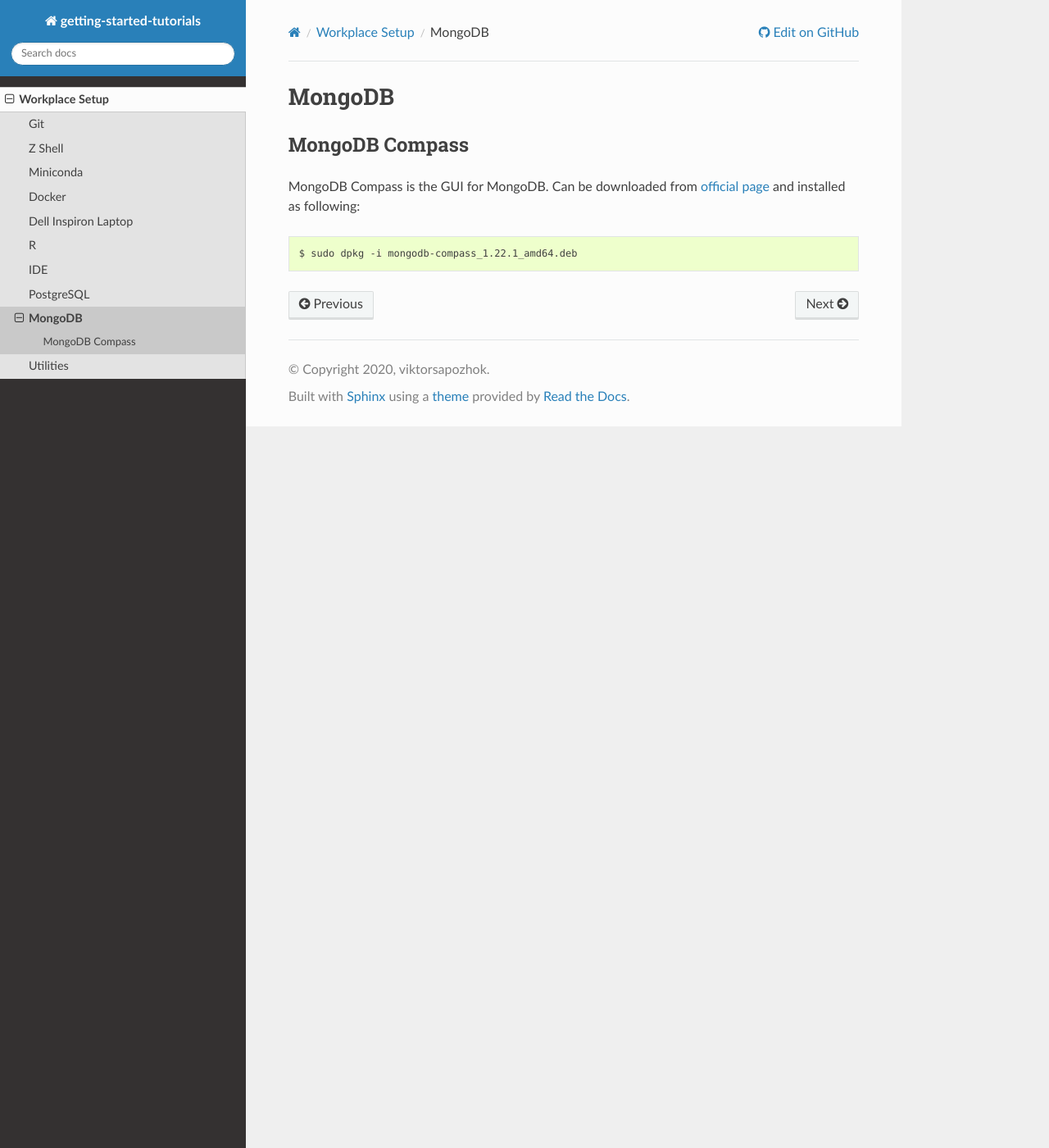
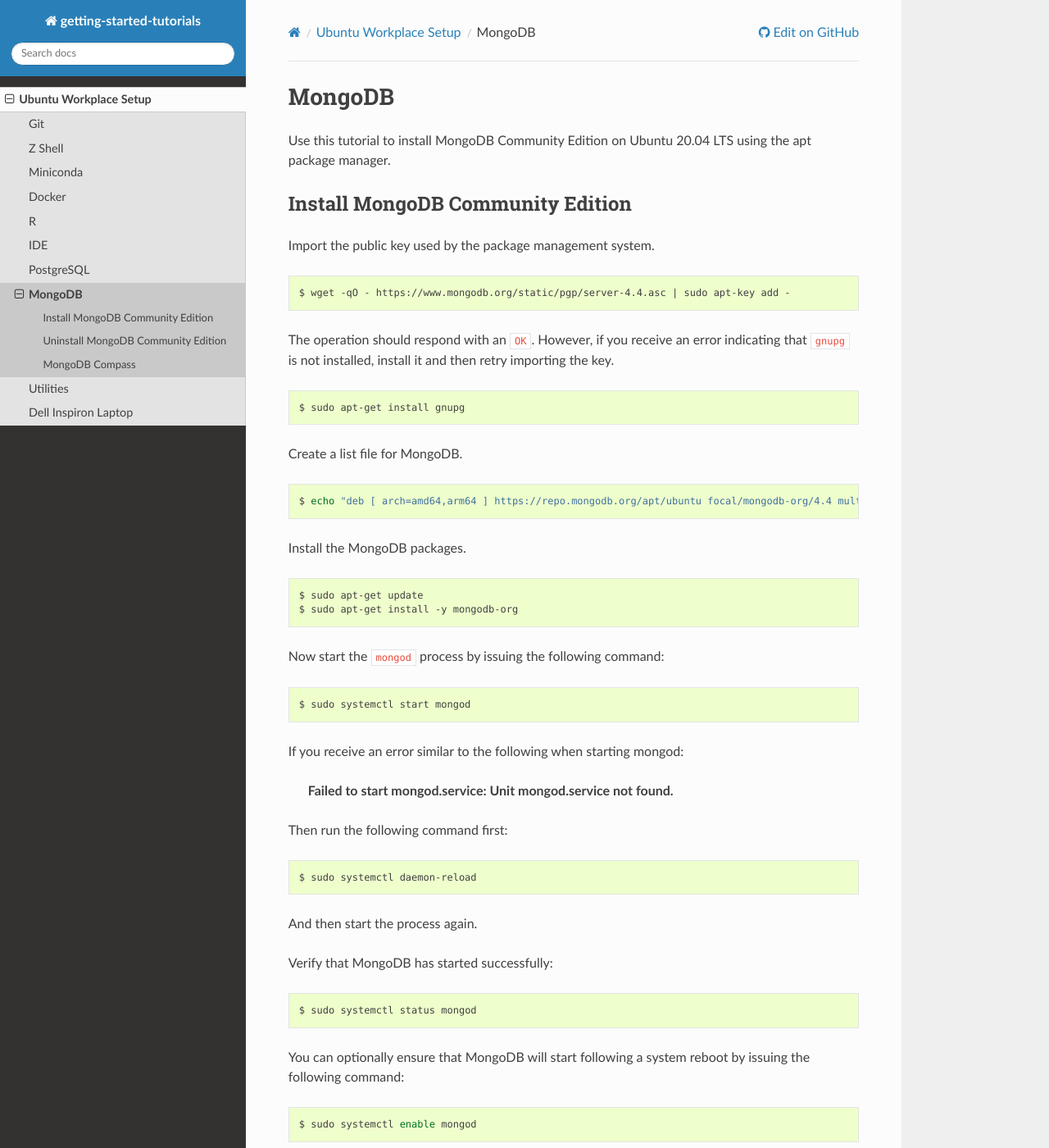
Before and after one commit to viktorsapozhok/getting-started-tutorials, a Sphinx documentation site: the page built from docs/source/workplace/mongo.rst, in a window 1280 px wide and 1400 px high. Shown: the whole window at 82% size. Built offline with Sphinx 7.4.7 and the Read the Docs theme 2.0.0, drawn with Linux system fonts in a browser that asks for light colours; some of the changed text lies outside the part shown.

Commit message:
updated docs

```diff
--- a/docs/source/index.rst
+++ b/docs/source/index.rst
@@ -1,13 +1,11 @@
-#########################
 Getting Started Tutorials
-#########################
+=========================
 
 This documentation contains tutorials mainly on how to configure and getting started
 with various (Python + R) development tools on Ubuntu 20.04 LTS.
 
-********
 Contents
-********
+--------
 
 .. toctree::
    :maxdepth: 2
--- a/docs/source/workplace/ide.rst
+++ b/docs/source/workplace/ide.rst
@@ -1,10 +1,12 @@
 IDE
 ===
+
+This instruction shows how to install PyCharm and VSCode IDEs using snap.
 
 PyCharm
 -------
 
-You can use snap packages to install PyCharm Community edition.
+You can use snap packages to install PyCharm Community Edition.
 Run the following command:
 
 .. code-block:: bash
--- a/docs/source/workplace/mongo.rst
+++ b/docs/source/workplace/mongo.rst
@@ -1,5 +1,106 @@
 MongoDB
 =======
+
+Use this tutorial to install MongoDB Community Edition on Ubuntu 20.04 LTS using
+the apt package manager.
+
+Install MongoDB Community Edition
+---------------------------------
+
+Import the public key used by the package management system.
+
+.. code-block:: bash
+
+    $ wget -qO - https://www.mongodb.org/static/pgp/server-4.4.asc | sudo apt-key add -
+
+The operation should respond with an ``OK``. However, if you receive an error indicating
+that ``gnupg`` is not installed, install it and then retry importing the key.
+
+.. code-block:: bash
+
+    $ sudo apt-get install gnupg
+
+Create a list file for MongoDB.
+
+.. code-block:: bash
+
+    $ echo "deb [ arch=amd64,arm64 ] https://repo.mongodb.org/apt/ubuntu focal/mongodb-org/4.4 multiverse" | sudo tee /etc/apt/sources.list.d/mongodb-org-4.4.list
+
+Install the MongoDB packages.
+
+.. code-block:: bash
+
+    $ sudo apt-get update
+    $ sudo apt-get install -y mongodb-org
+
+Now start the ``mongod`` process by issuing the following command:
+
+.. code-block:: bash
+
+    $ sudo systemctl start mongod
+
+If you receive an error similar to the following when starting mongod:
+
+    **Failed to start mongod.service: Unit mongod.service not found.**
+
+Then run the following command first:
+
+.. code-block:: bash
+
+    $ sudo systemctl daemon-reload
+
+And then start the process again.
+
+Verify that MongoDB has started successfully:
+
+.. code-block:: bash
+
+    $ sudo systemctl status mongod
+
+You can optionally ensure that MongoDB will start following a system reboot
+by issuing the following command:
+
+.. code-block:: bash
+
+    $ sudo systemctl enable mongod
+
+As needed, you can stop the mongod process by issuing the following command:
+
+.. code-block:: bash
+
+    $ sudo systemctl stop mongod
+
+You can restart the mongod process by issuing the following command:
+
+.. code-block:: bash
+
+    $ sudo systemctl restart mongod
+
+Uninstall MongoDB Community Edition
+-----------------------------------
+
+To completely remove MongoDB from a system, you must remove the MongoDB
+applications themselves, the configuration files, and any directories
+containing data and logs.
+
+Stop the mongod process by issuing the following command:
+
+.. code-block:: bash
+
+    $ sudo service mongod stop
+
+Remove any MongoDB packages that you had previously installed.
+
+.. code-block:: bash
+
+    $ sudo apt-get purge mongodb-org*
+
+Remove MongoDB databases and log files.
+
+.. code-block:: bash
+
+    $ sudo rm -r /var/log/mongodb
+    $ sudo rm -r /var/lib/mongodb
 
 MongoDB Compass
 ---------------
```
Also changed, not shown: docs/source/workplace/git.rst (+5 -2 lines), docs/source/workplace/index.rst (+7 -4 lines).
